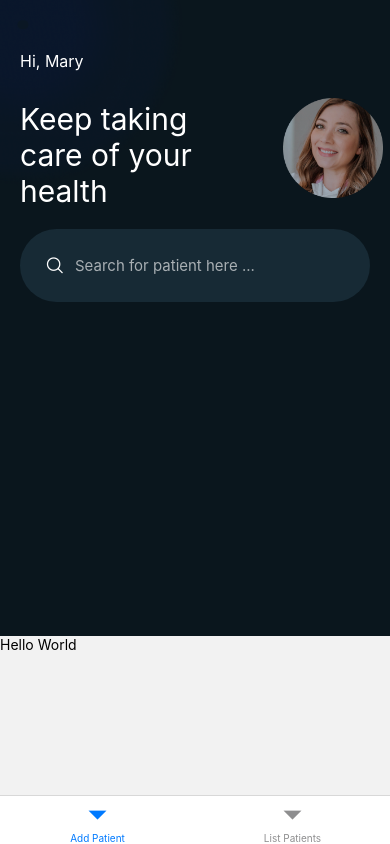
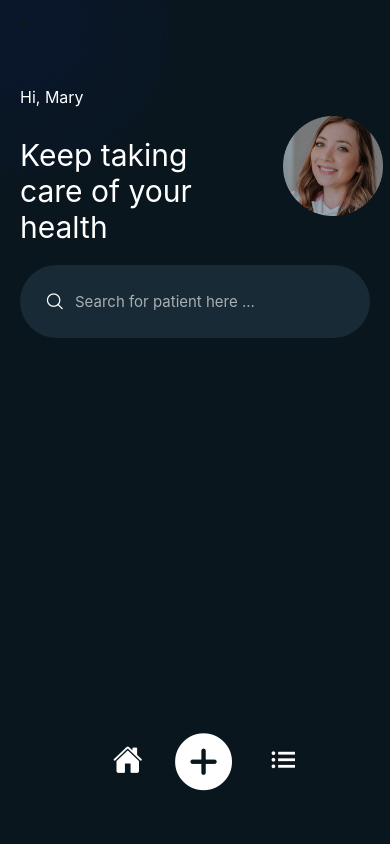
Before and after one commit to clintonnwad/care, a React Native app: screen /AppHome in a window 390 px wide. Built offline with nearby package versions, Linux system fonts and the light colour scheme.

Commit message:
bottom nav replaced with custom bottom  nav

```diff
--- a/App.js
+++ b/App.js
@@ -1,13 +1,13 @@
-import React, { useState } from 'react';
-import { StyleSheet, Text, View, ImageBackground, KeyboardAvoidingView, Alert, Button } from 'react-native';
 import { NavigationContainer } from '@react-navigation/native';
 import { createNativeStackNavigator } from '@react-navigation/native-stack';
+import React from 'react';
+
+import AddPatient from './source/screens/addPatient';
+import AddTestResult from './source/screens/addTestResult';
+import AppHome from './source/screens/appHome';
+import ListPatients from './source/screens/listPatients';
 import Login from './source/screens/login';
-import AppHome from './source/screens/appHome';
-import AddPatient from './source/screens/addPatient';
-import ListPatients from './source/screens/listPatients';
 import PatientDetails from './source/screens/patientDetails';
-import AddTestResult from './source/screens/addTestResult';
 
 const Stack = createNativeStackNavigator();
 
@@ -16,7 +16,7 @@ export default function App() {
     <NavigationContainer>
       <Stack.Navigator initialRouteName='Login'>
         <Stack.Screen name="Login" component={Login} options={{ headerShown: false }} />
-        <Stack.Screen name="AppHome" component={AppHome} options={{ headerShown: false }} />
+        <Stack.Screen name="AppHome" component={AppHome} options={{ headerShown: false, headerBackVisible: false }} />
         <Stack.Screen name="AddPatient" component={AddPatient} />
         <Stack.Screen name="ListPatients" component={ListPatients} />
         <Stack.Screen name="PatientDetails" component={PatientDetails} />
--- a/package.json
+++ b/package.json
@@ -17,8 +17,11 @@
     "expo-status-bar": "~1.4.0",
     "react": "18.0.0",
     "react-native": "0.69.6",
+    "react-native-ico-material-design": "^3.3.1",
     "react-native-safe-area-context": "4.3.1",
     "react-native-screens": "~3.15.0",
+    "react-native-svg": "^13.4.0",
+    "react-native-vector-icons": "^9.2.0",
     "react-navigation-stack": "^2.10.4"
   },
   "devDependencies": {
--- a/source/components/AppButton.js
+++ b/source/components/AppButton.js
@@ -1,6 +1,6 @@
-import React, { useState } from 'react';
-import { Platform, TextInput, StyleSheet, Text, TouchableOpacity } from 'react-native';
 import { LinearGradient } from 'expo-linear-gradient';
+import React from 'react';
+import { StyleSheet, Text, TouchableOpacity } from 'react-native';
 
 function AppButton(props) {
     return (
--- a/source/components/BottomTabNav.js
+++ /dev/null
@@ -1,20 +0,0 @@
-import { createBottomTabNavigator } from '@react-navigation/bottom-tabs';
-import React from 'react';
-
-import AddPatient from '../screens/addPatient';
-// import AppHome from '../screens/appHome';
-import ListPatients from '../screens/listPatients';
-
-const Tab = createBottomTabNavigator();
-
-const BottomTabNav = () => {
-    return (
-        <Tab.Navigator>
-            {/* <Tab.Screen name="Home" component={AppHome} /> */}
-            <Tab.Screen name="Add Patient" component={AddPatient} options={{ headerShown: false }} />
-            <Tab.Screen name="List Patients" component={ListPatients} />
-        </Tab.Navigator>
-    )
-}
-
-export default BottomTabNav
--- /dev/null
+++ b/source/components/CustomBottomNav.js
@@ -0,0 +1,61 @@
+import React from 'react';
+import { Alert, Pressable, StyleSheet, View } from 'react-native';
+import Icon from 'react-native-vector-icons/Ionicons';
+
+const iconHeight = 30;
+const iconWidth = 30;
+const iconHeightBig = 70;
+const iconWidthBig = 70;
+
+// let navHome = (e) => {
+//     this.props.navigation.navigate('AppHome');
+// }
+
+function CustomBottomNav(props) {
+    return (
+        <View style={styles.container}>
+            <View style={styles.navContainer}>
+                <View style={styles.navBar}>
+                    <Pressable onPress={() => navigation.navigate('AppHome')} style={styles.iconBehavior}>
+                        <Icon name="home" size={iconHeight} width={iconWidth} color="#FFFFFF" style={{ marginTop: 20 }} />
+                    </Pressable>
+
+                    <Pressable onPress={() => this.changeText('Favorites')} style={styles.iconBehavior}>
+                        <Icon name="add-circle" size={iconHeightBig} width={iconWidthBig} color="#FFFFFF" />
+                    </Pressable>
+
+                    <Pressable onPress={() => this.changeText('Favorites')} style={styles.iconBehavior}>
+                        <Icon name="list" size={iconHeight} width={iconWidth} color="#FFFFFF" style={{ marginTop: 20 }} />
+                    </Pressable>
+                </View>
+            </View>
+
+        </View>
+    );
+}
+
+export default CustomBottomNav;
+
+const styles = StyleSheet.create({
+    container: {
+        flex: 1,
+        backgroundColor: '#0A161D',
+        alignItems: 'center',
+        justifyContent: 'center',
+    },
+    navContainer: {
+        position: 'absolute',
+        alignItems: 'center',
+        bottom: 30,
+    },
+    navBar: {
+        flexDirection: 'row',
+        backgroundColor: '#0A161D',
+        width: '90%',
+        justifyContent: 'space-evenly',
+        borderRadius: 40
+    },
+    iconBehavior: {
+        padding: 14,
+    }
+})
--- a/source/screens/appHome.js
+++ b/source/screens/appHome.js
@@ -1,9 +1,8 @@
-import { NavigationContainer } from '@react-navigation/native';
 import React from 'react';
-import { Image, ImageBackground, StyleSheet, Text, View } from 'react-native';
+import { Alert, Image, ImageBackground, StyleSheet, Text, View } from 'react-native';
 
 import AppSearchInputField from '../components/AppSearchInputField';
-import BottomTabNav from '../components/BottomTabNav';
+import CustomBottomNav from '../components/CustomBottomNav';
 
 function AppHome(props) {
     return (
@@ -25,14 +24,13 @@ function AppHome(props) {
             </View>
             <View style={styles.bottom}>
                 <AppSearchInputField placeholder="Search for patient here ..." />
+
+
             </View>
 
-
-
-
-            <NavigationContainer independent={true}>
-                <BottomTabNav />
-            </NavigationContainer>
+            <View style={styles.navArea}>
+                <CustomBottomNav />
+            </View>
 
         </ImageBackground>
 
@@ -96,6 +94,13 @@ const styles = StyleSheet.create({
     captionTop: {
         marginTop: 30
     },
+    navArea: {
+        height: 100,
+        paddingStart: 40,
+        paddingEnd: 40,
+        paddingTop: 20,
+        backgroundColor: '#0A161D',
+    },
 
 })
 
```
Also changed, not shown: 1 other file (tests, documents, lock files or other folders).
